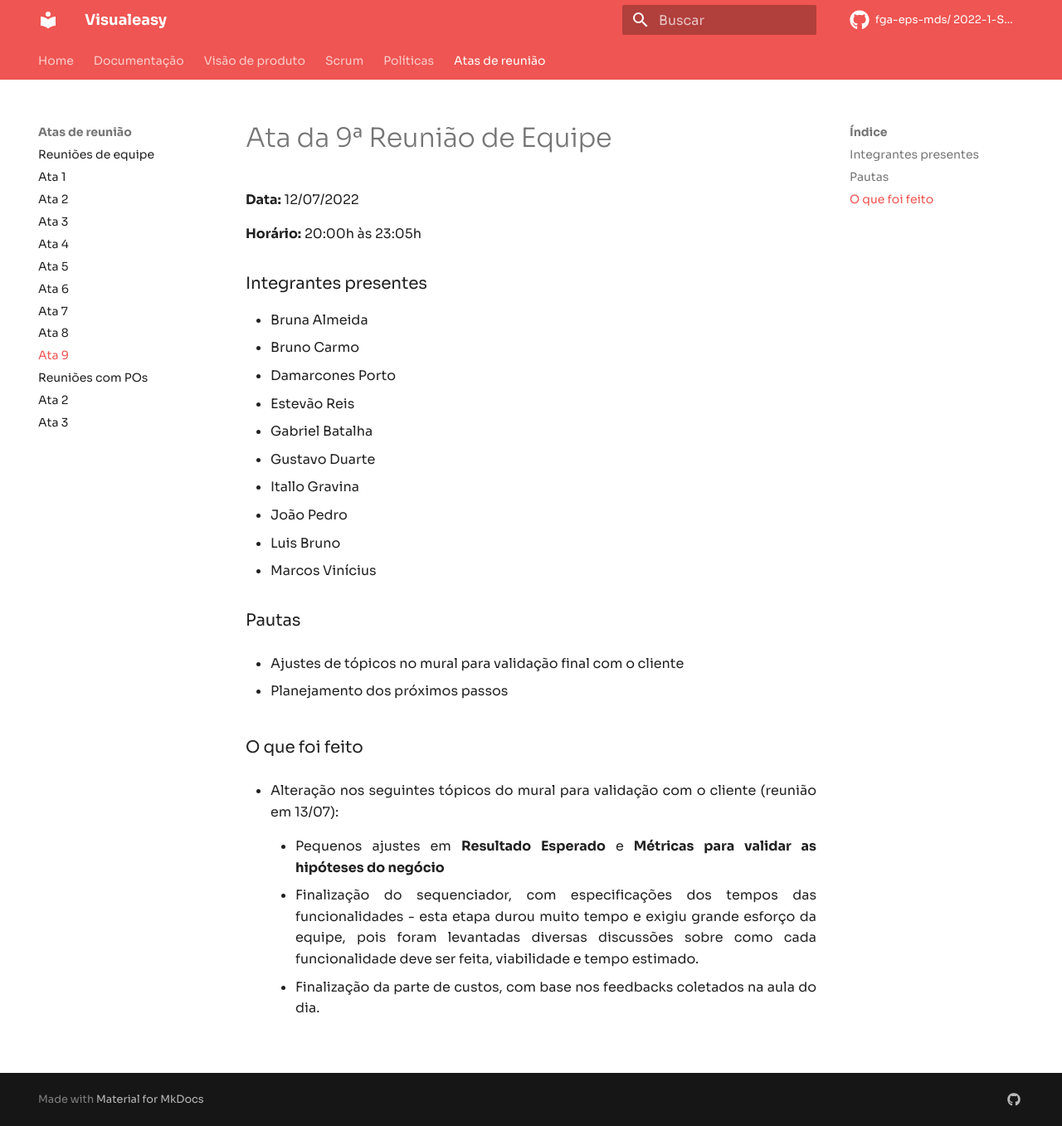
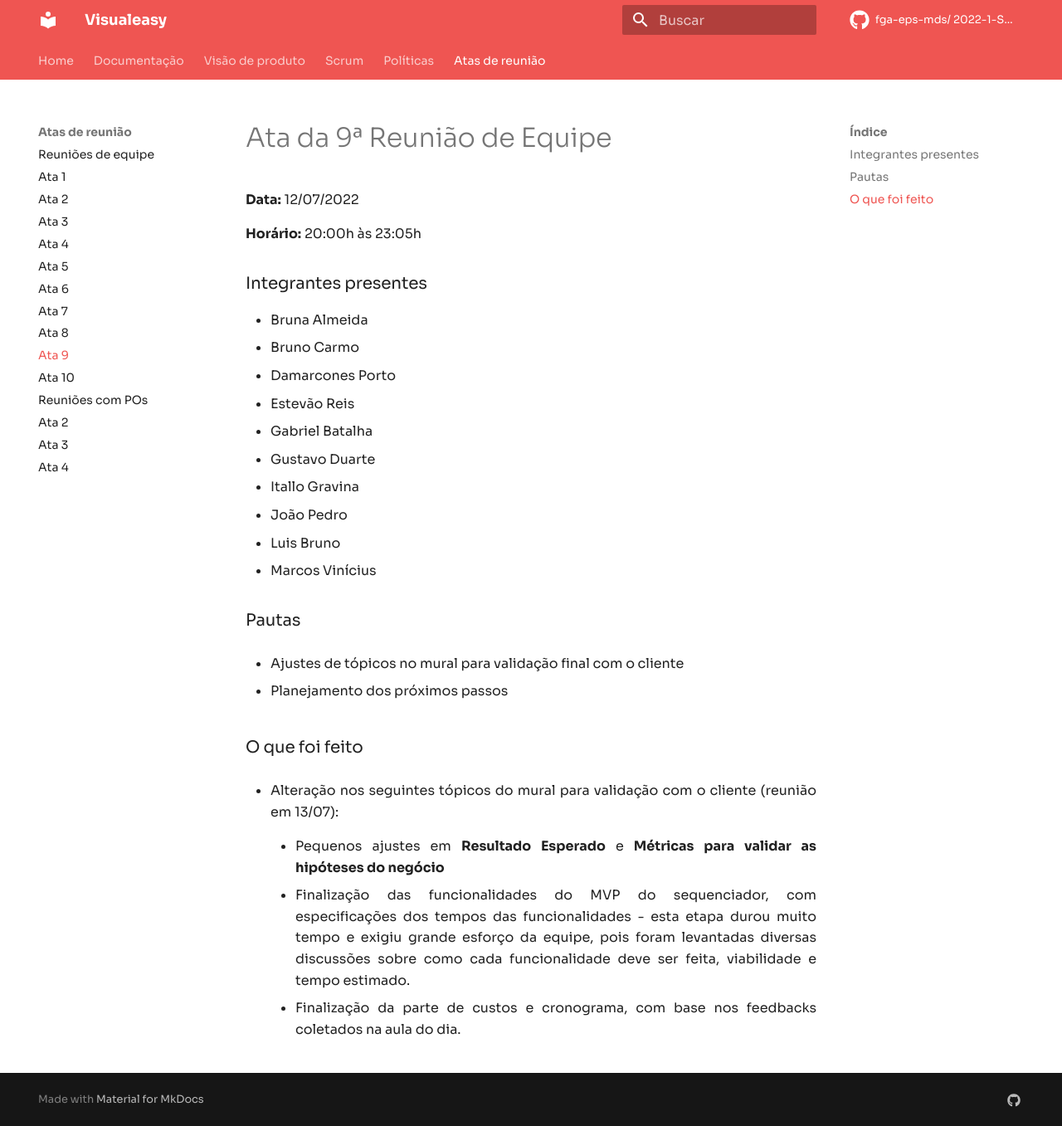
Before and after one commit to fga-eps-mds/2022-1-Visualeasy-Doc, an MkDocs documentation site: the page built from docs/Atas/r9-equipe.md, in a window 1280 px wide and 1357 px high. Shown: the whole window at 83% size. Built offline with MkDocs 1.6.1 and Material for MkDocs 9.7.7, drawn with Linux system fonts in a browser that asks for light colours; comment, search, counter and statistics services are not loaded.

```diff
--- a/docs/Atas/r9-equipe.md
+++ b/docs/Atas/r9-equipe.md
@@ -23,7 +23,6 @@
 - <p align="justify">Alteração nos seguintes tópicos do mural para validação com o cliente (reunião em 13/07):</p>
     - <p align="justify">Pequenos ajustes em <b>Resultado Esperado</b> e <b>Métricas para validar as hipóteses do negócio</b></p>
     - <p align="justify">
-        Finalização do sequenciador, com especificações dos tempos das funcionalidades - esta etapa durou muito tempo e exigiu grande esforço da equipe, pois foram levantadas
-        diversas discussões sobre como cada funcionalidade deve ser feita, viabilidade e tempo estimado.
+        Finalização das funcionalidades do MVP do sequenciador, com especificações dos tempos das funcionalidades - esta etapa durou muito tempo e exigiu grande esforço da equipe, pois foram levantadas diversas discussões sobre como cada funcionalidade deve ser feita, viabilidade e tempo estimado.
     </p>
-    - <p align="justify">Finalização da parte de custos, com base nos feedbacks coletados na aula do dia.</p>
+    - <p align="justify">Finalização da parte de custos e cronograma, com base nos feedbacks coletados na aula do dia.</p>
--- a/mkdocs.yml
+++ b/mkdocs.yml
@@ -34,9 +34,11 @@ nav:
     - Ata 7: Atas/r7-equipe.md
     - Ata 8: Atas/r8-equipe.md
     - Ata 9: Atas/r9-equipe.md
+    - Ata 10: Atas/r10-equipe.md
     - Reuniões com POs: Atas/atas_reuniao_pos.md
     - Ata 2: Atas/r2-pos.md
     - Ata 3: Atas/r3-pos.md
+    - Ata 4: Atas/r4-pos.md
 theme:
   name: material
   font:
```
Also changed, not shown: docs/Atas/r10-equipe.md (added, +22 -0 lines).
